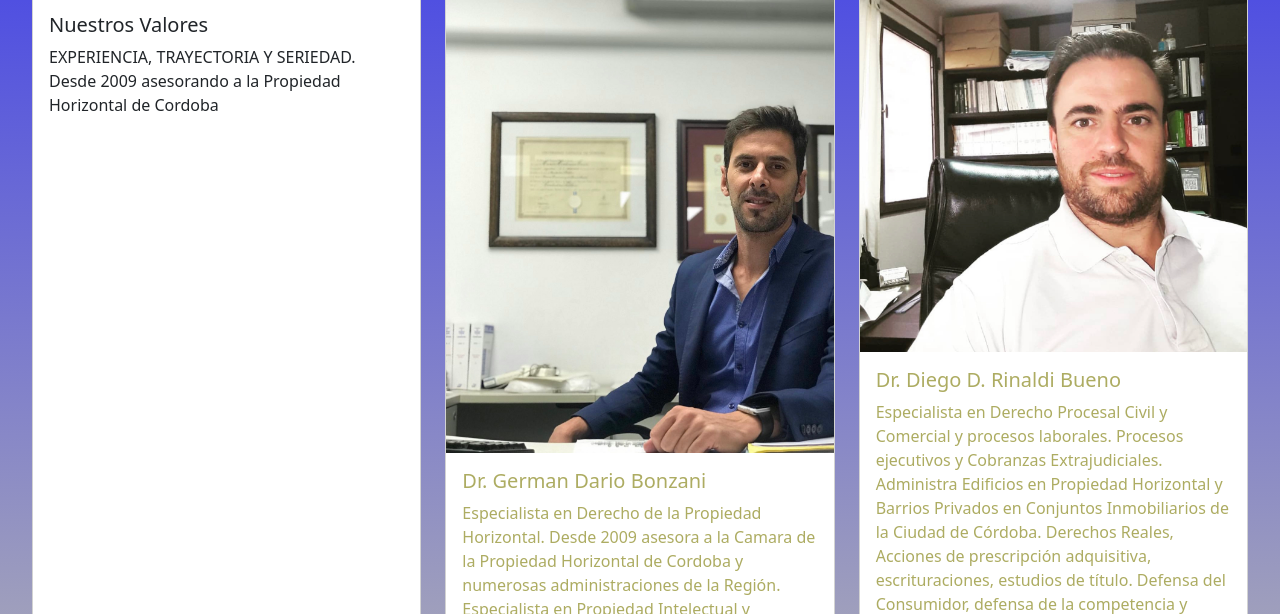
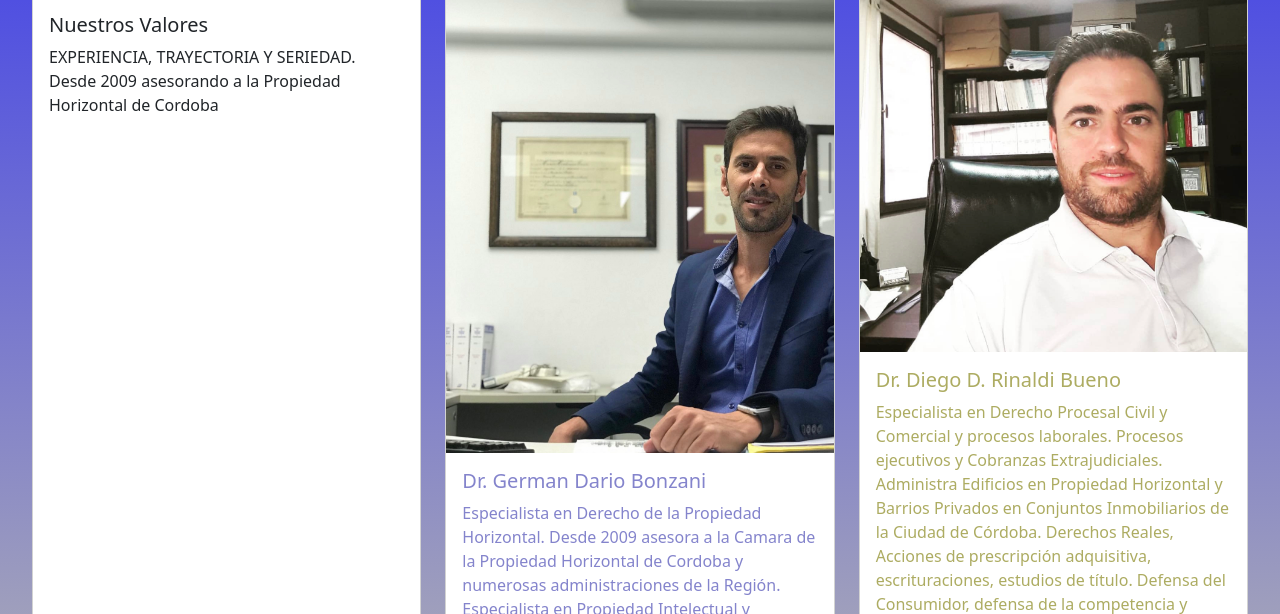
Before and after one commit to Gerxocba/proyecto-boostrap, a website: page index.html in a window 1280 px wide. In both pictures the pointer is over the element 639 px from the left and 619 px from the top of the page. Shown: the part 186-800 px from the top of the page. Drawn offline with nearby package versions, Linux system fonts and the light colour scheme.

Commit message:
correcion 3era entrega

```diff
--- a/css/style.css
+++ b/css/style.css
@@ -6,7 +6,7 @@ article {
   color: rgb(173, 172, 98);
   transition: all 2s;
 }
-article article:hover {
+article:hover {
   color: rgb(132, 132, 204);
 }
 
```
